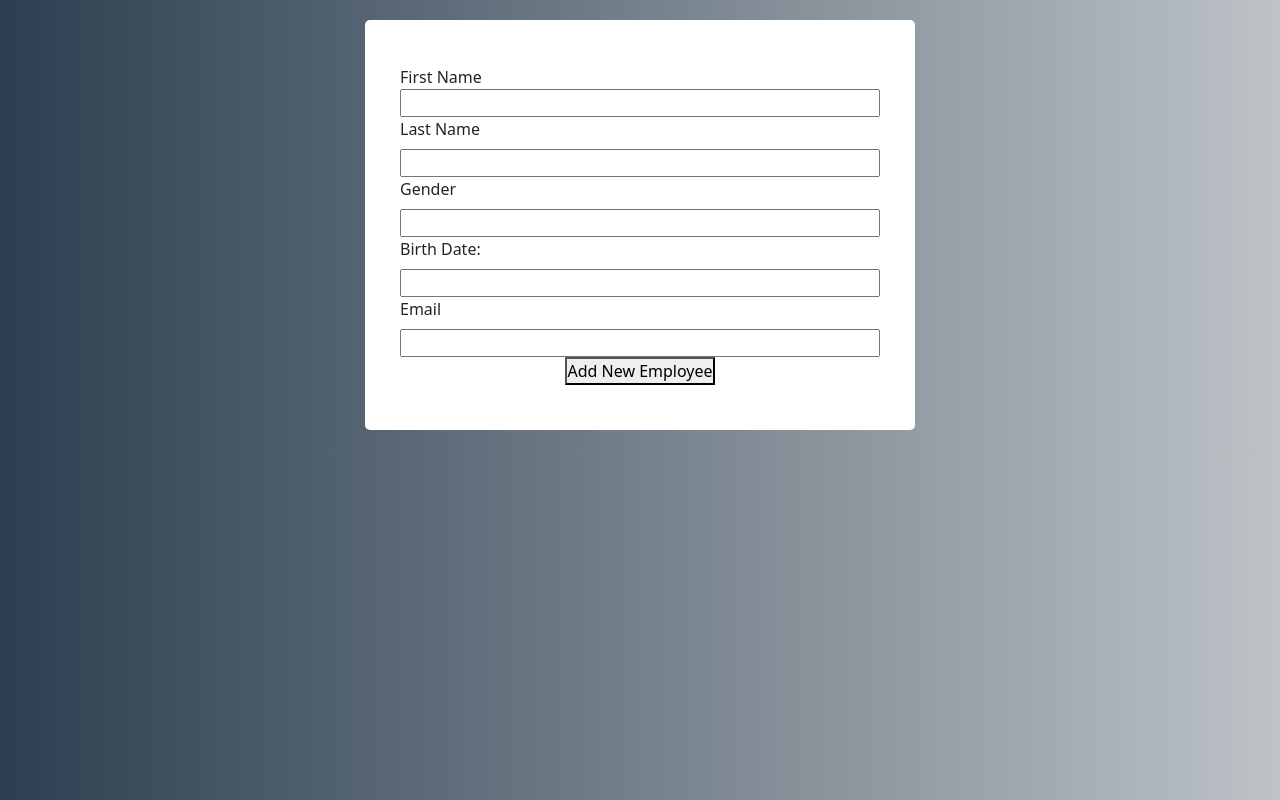
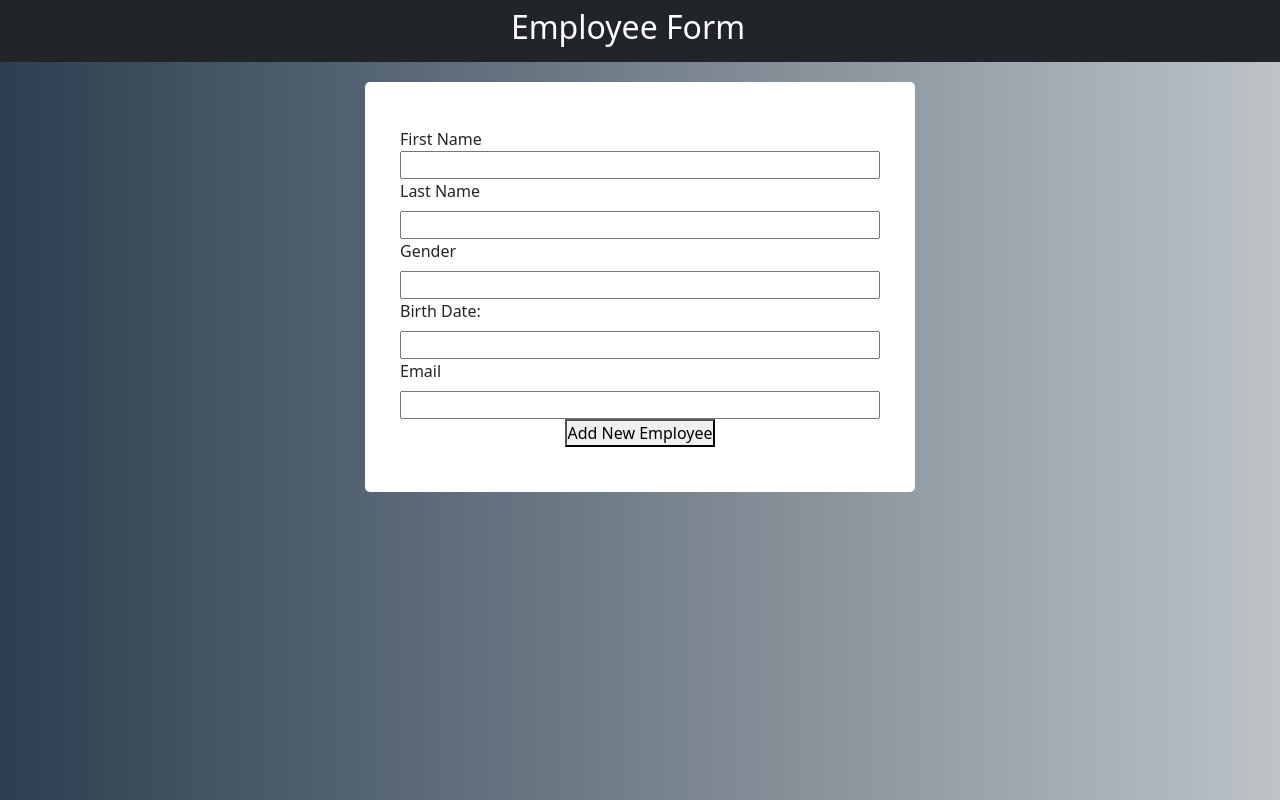
Before and after one commit to abbyrobinson13/mb-pension-web, a React (Create React App) app: page /employeeform in a window 1280 px wide. Built offline with nearby package versions, Linux system fonts and the light colour scheme.

Commit message:
feat:header for employee form

```diff
--- a/src/components/pages/EmployeeForm.jsx
+++ b/src/components/pages/EmployeeForm.jsx
@@ -36,6 +36,12 @@ const options = [
     console.log(newEmployee);
   };
   return (
+    <>
+    <nav className= "bg-dark navbar-dark navbar">
+        <div className ="row col-12 d-flex justify-content-center text-white">
+            <h2>Employee Form</h2>
+        </div>
+    </nav>
     <form className ="form" onSubmit={handleSubmit}>
       <div className="form-body">
         <div className="firstName">
@@ -72,6 +78,7 @@ const options = [
       </div>
       </div>
     </form>
+    </>
   );
 };
 export default EmployeeForm;
```
Also changed, not shown: src/components/pages/HeaderEmployeeForm.jsx (deleted, +0 -13 lines).
